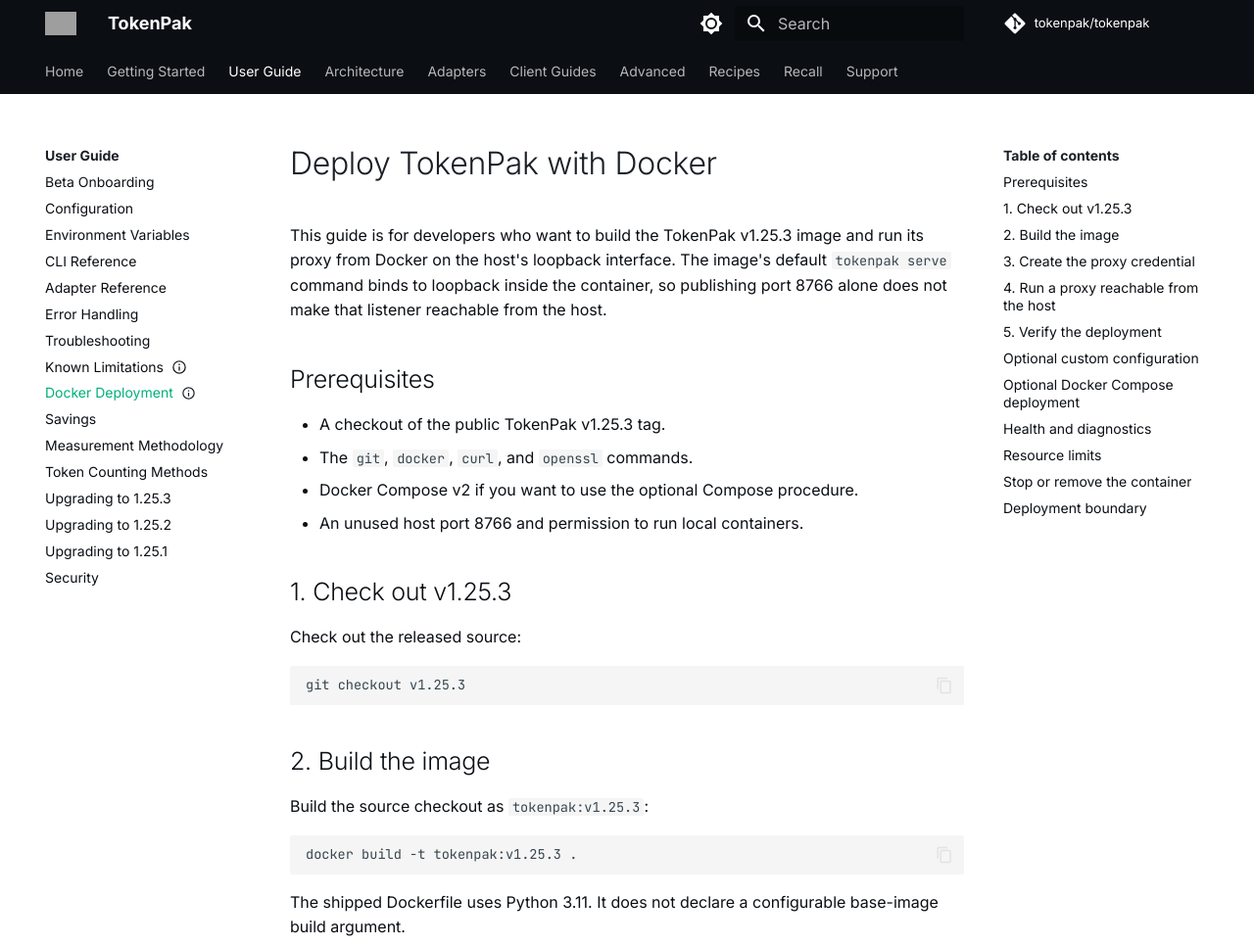
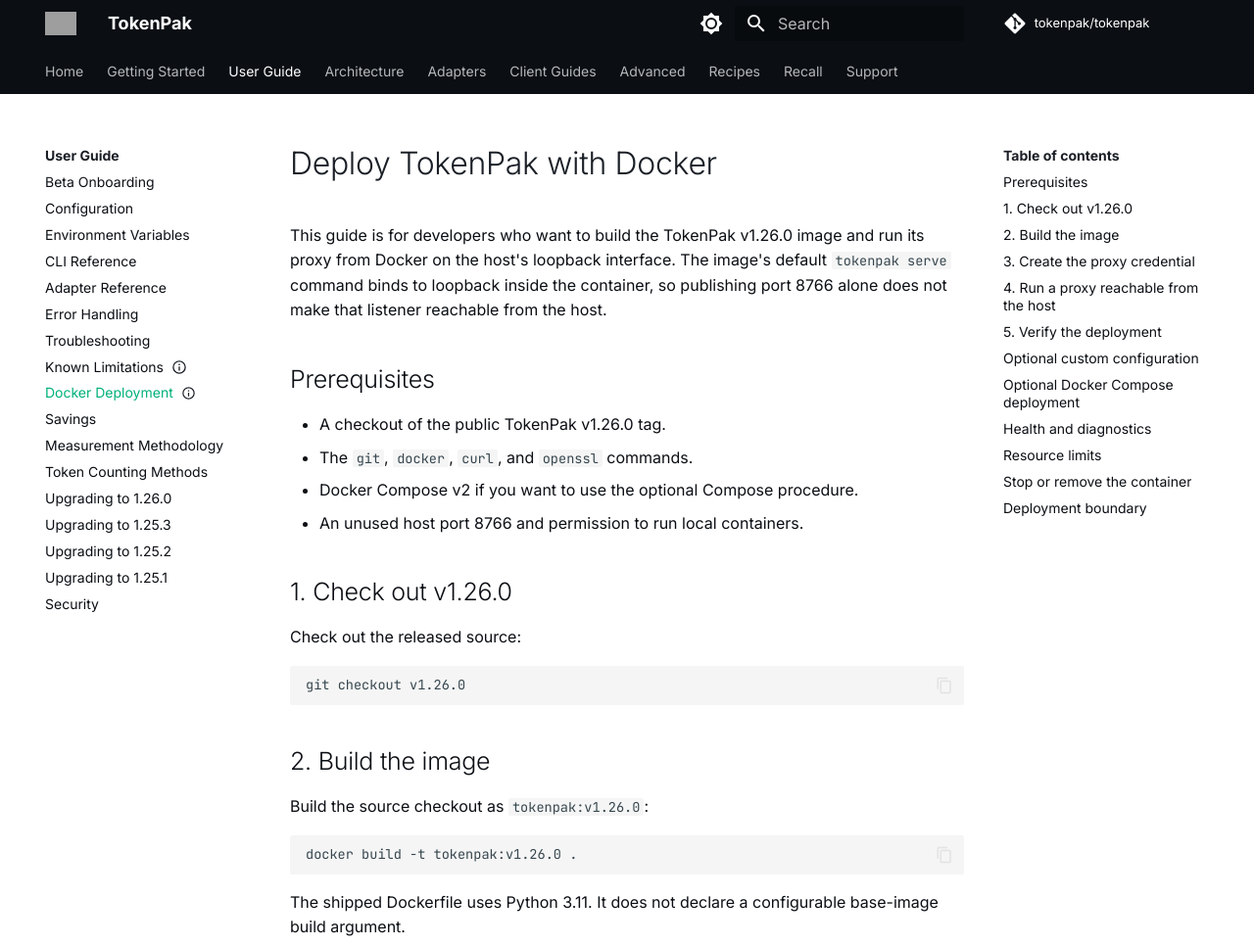
Before and after one commit to tokenpak/docs, an MkDocs documentation site: the page built from docs/DOCKER.md, in a window 1280 px wide and 1400 px high. Shown: the top 966 px of the window at 98% size. Built offline with MkDocs 1.6.1 and Material for MkDocs 9.7.7, drawn with Linux system fonts in a browser that asks for light colours; comment, search, counter and statistics services are not loaded; some of the changed text lies outside the part shown; grey boxes are pictures that could not be loaded.

````diff
--- a/docs/DOCKER.md
+++ b/docs/DOCKER.md
@@ -8,32 +8,32 @@ status: current
 
 # Deploy TokenPak with Docker
 
-This guide is for developers who want to build the TokenPak v1.25.3 image and
+This guide is for developers who want to build the TokenPak v1.26.0 image and
 run its proxy from Docker on the host's loopback interface. The image's default
 `tokenpak serve` command binds to loopback inside the container, so publishing
 port 8766 alone does not make that listener reachable from the host.
 
 ## Prerequisites
 
-- A checkout of the public TokenPak v1.25.3 tag.
+- A checkout of the public TokenPak v1.26.0 tag.
 - The `git`, `docker`, `curl`, and `openssl` commands.
 - Docker Compose v2 if you want to use the optional Compose procedure.
 - An unused host port 8766 and permission to run local containers.
 
-## 1. Check out v1.25.3
+## 1. Check out v1.26.0
 
 Check out the released source:
 
 ```bash
-git checkout v1.25.3
+git checkout v1.26.0
 ```
 
 ## 2. Build the image
 
-Build the source checkout as `tokenpak:v1.25.3`:
+Build the source checkout as `tokenpak:v1.26.0`:
 
 ```bash
-docker build -t tokenpak:v1.25.3 .
+docker build -t tokenpak:v1.26.0 .
 ```
 
 The shipped Dockerfile uses Python 3.11. It does not declare a configurable
@@ -59,7 +59,7 @@ docker run --rm -d --name tokenpak-proxy \
   -p 127.0.0.1:8766:8766 \
   -e TOKENPAK_BIND_ADDRESS=0.0.0.0 \
   -e TOKENPAK_PROXY_AUTH_TOKEN="$TOKENPAK_PROXY_AUTH_TOKEN" \
-  tokenpak:v1.25.3 python -m tokenpak.proxy.server
+  tokenpak:v1.26.0 python -m tokenpak.proxy.server
 ```
 
 The host-side loopback publish keeps the service off the LAN. Docker bridge
@@ -76,7 +76,7 @@ curl -H "Authorization: Bearer $TOKENPAK_PROXY_AUTH_TOKEN" \
 ```
 
 The deployment is ready when the response includes `"status": "ok"` and
-`"version": "1.25.3"`.
+`"version": "1.26.0"`.
 
 ## Optional custom configuration
 
@@ -95,7 +95,7 @@ docker run --rm -d --name tokenpak-proxy \
   -e TOKENPAK_PROXY_AUTH_TOKEN="$TOKENPAK_PROXY_AUTH_TOKEN" \
   -e TOKENPAK_CONFIG=/app/config/config.yaml \
   -v "$PWD/config/config.yaml:/app/config/config.yaml:ro" \
-  tokenpak:v1.25.3 python -m tokenpak.proxy.server
+  tokenpak:v1.26.0 python -m tokenpak.proxy.server
 ```
 
 Proxy authentication and provider authentication are separate. The
@@ -105,7 +105,7 @@ separately through the client or the proxy's provider credential settings.
 
 ## Optional Docker Compose deployment
 
-The repository's v1.25.3 `docker-compose.yml` is not an out-of-the-box
+The repository's v1.26.0 `docker-compose.yml` is not an out-of-the-box
 host-facing deployment recipe: it retains the container-loopback entrypoint
 and requires `./config/config.yaml`. Do not use that file unchanged for host
 access.
@@ -115,7 +115,7 @@ For a minimal host-loopback deployment, save this as `compose.host.yml`:
 ```yaml
 services:
   tokenpak:
-    image: tokenpak:v1.25.3
+    image: tokenpak:v1.26.0
     container_name: tokenpak-proxy
     command: ["python", "-m", "tokenpak.proxy.server"]
     ports:
@@ -174,7 +174,7 @@ docker run --rm -d --name tokenpak-proxy \
   -p 127.0.0.1:8766:8766 \
   -e TOKENPAK_BIND_ADDRESS=0.0.0.0 \
   -e TOKENPAK_PROXY_AUTH_TOKEN="$TOKENPAK_PROXY_AUTH_TOKEN" \
-  tokenpak:v1.25.3 python -m tokenpak.proxy.server
+  tokenpak:v1.26.0 python -m tokenpak.proxy.server
 ```
 
 ## Stop or remove the container
@@ -197,7 +197,7 @@ docker compose -f compose.host.yml down
 Kubernetes, public reverse proxies, and cloud container services require the
 same two controls: a non-loopback bind inside the container and a configured
 `TOKENPAK_PROXY_AUTH_TOKEN` presented by every non-localhost client. TokenPak
-v1.25.3 does not ship a separately verified Kubernetes or cloud-service
+v1.26.0 does not ship a separately verified Kubernetes or cloud-service
 manifest, so this guide does not present those platform-specific snippets as
 copy-paste deployment recipes.
 
--- a/mkdocs.yml
+++ b/mkdocs.yml
@@ -60,6 +60,7 @@ nav:
     - Savings: SAVINGS.md
     - Measurement Methodology: measurement-methodology.md
     - Token Counting Methods: token-counting-methods.md
+    - Upgrading to 1.26.0: upgrading-1.26.0.md
     - Upgrading to 1.25.3: upgrading-1.25.3.md
     - Upgrading to 1.25.2: upgrading-1.25.2.md
     - Upgrading to 1.25.1: upgrading-1.25.1.md
@@ -69,6 +70,8 @@ nav:
     - Component Diagram: COMPONENT-DIAGRAM.md
     - API Reference: API.md
     - API Reference (Extended): api-reference.md
+    - Request Workload Observations: request-workload-observations.md
+    - Workload Pricing: workload-pricing.md
     - Features: features.md
     - Plugin Guide: plugin-guide.md
     - Architecture Diagrams: assets/DIAGRAMS.md
````
Also changed, not shown: docs/KNOWN_LIMITATIONS.md (+1 -1 lines), docs/QUICKSTART.md (+1 -1 lines), docs/api-reference.md (+22 -6 lines), docs/index.md (+6 -4 lines), docs/request-workload-observations.md (added, +75 -0 lines), docs/upgrading-1.26.0.md (added, +82 -0 lines), docs/workload-pricing.md (added, +59 -0 lines).
